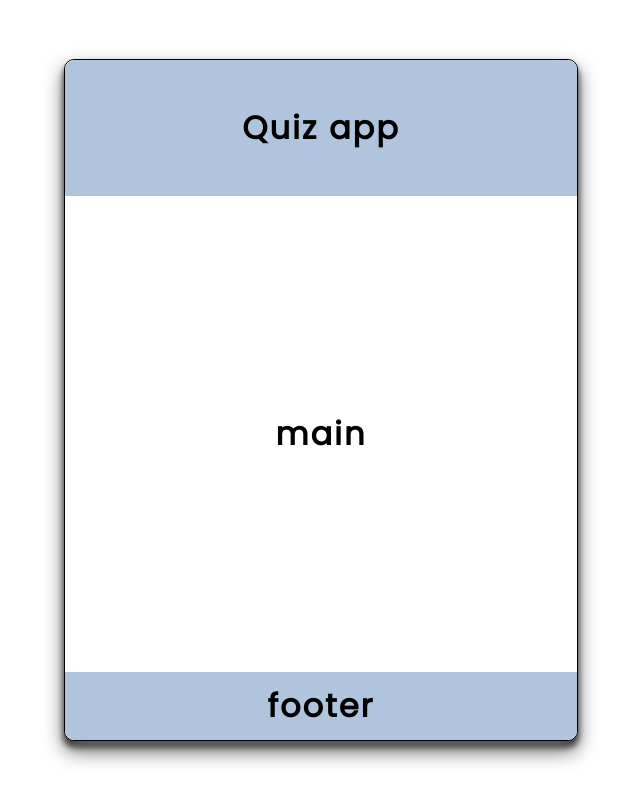
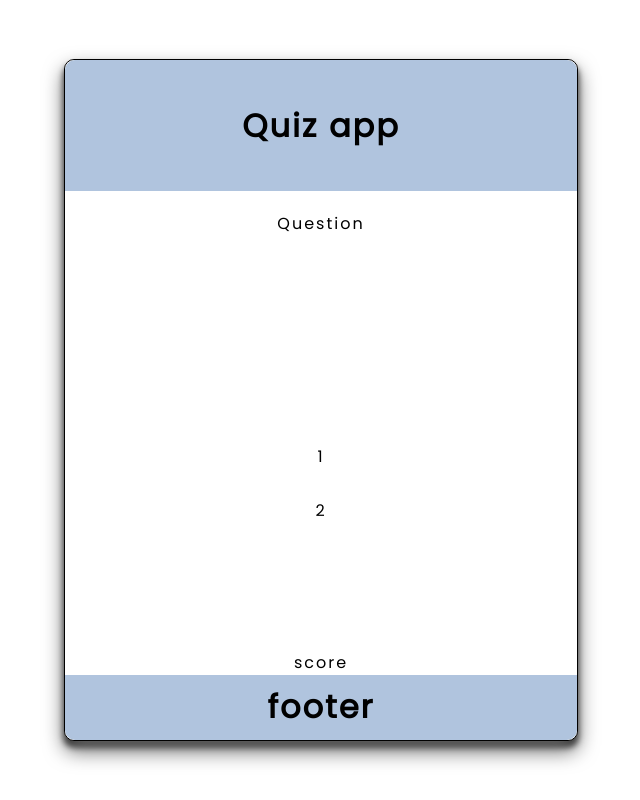
Before and after one commit to atsushigo/quiz_vue, a Vue app: page / in a window 1280 px wide. Shown: the whole page, without its empty margins (319-959 px from the left). Built offline with nearby package versions, Linux system fonts and the light colour scheme.

Commit message:
排版&在main區增加 question區塊、suggestions區塊、score區塊

```diff
--- a/public/css/app.css
+++ b/public/css/app.css
@@ -55,3 +55,31 @@
 	background-color: lightsteelblue;
 	border-radius: 0px 0px 10px 10px;
 }
+
+.box-question{
+	margin-top: 1.25rem;
+}
+
+.box-suggestions{
+	display: flex;
+	width: 100%;
+	justify-content: center;
+	margin: auto;
+}
+
+ul{
+	display: flex;
+	width: 80%;
+	margin: 0;
+	padding: 0;
+	flex-flow: column;
+}
+
+ul li{
+	list-style: none;
+	line-height: 2;
+	border: 0.0625rem solid white;
+	margin-bottom: 1.25rem;
+	border-radius: 15px;
+	cursor: pointer;
+}
--- a/src/App.vue
+++ b/src/App.vue
@@ -7,9 +7,20 @@
 				</div>
 
 				<div class="quiz-main">
-					<h1>main</h1>
+					<div class="box-question">
+						Question
+					</div>
+					<div class="box-suggestions">
+						<ul>
+							<li>1</li>
+							<li>2</li>
+						</ul>
+					</div>
 				</div>
 
+				<div class="box-score">
+					score
+				</div>
 				<div class="quiz-footer">
 					<h1>footer</h1>
 				</div>
```
